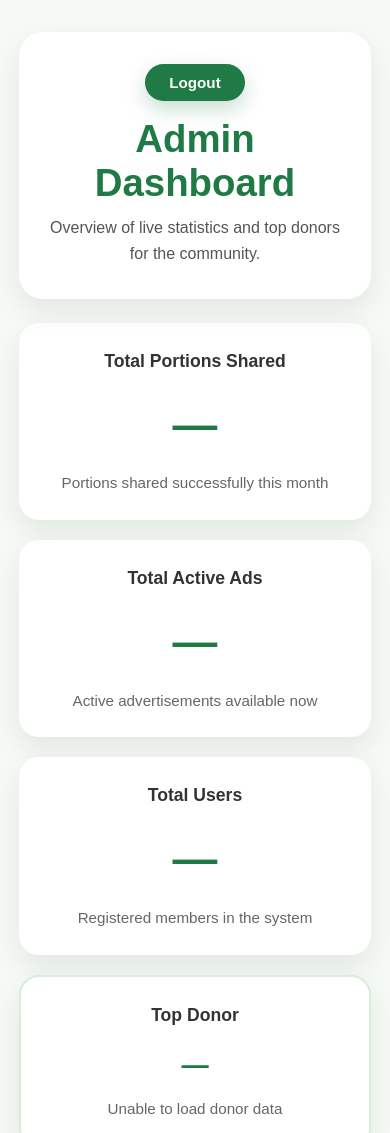
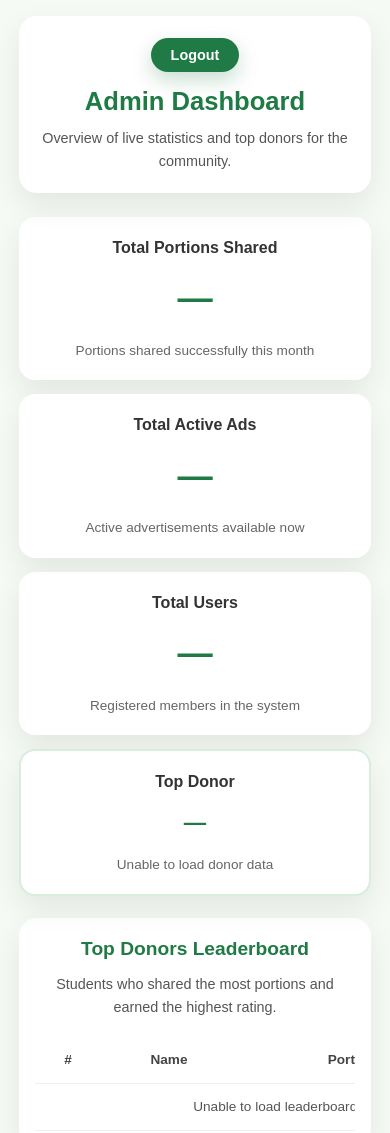
Before and after one commit to avrapavlos/UniBite, a website: page unibite/public/pages/admin/dashboard.html in a window 390 px wide. Shown: the top 1133 px of the page. Drawn offline with Linux system fonts and the light colour scheme; no server answers; sample sign-in values are in the browser's storage.

Commit message:
Change to css

```diff
--- a/unibite/public/css/dashboards/admin.css
+++ b/unibite/public/css/dashboards/admin.css
@@ -19,6 +19,7 @@
     margin: 0;
     font-size: 2.4rem;
     color: #1f7a45;
+    line-height: 1.2;
 }
 
 .admin-header p {
@@ -42,6 +43,7 @@
     cursor: pointer;
     box-shadow: 0 8px 20px rgba(31, 122, 69, 0.25);
     transition: background 0.2s ease, transform 0.2s ease;
+    white-space: nowrap;
 }
 
 .admin-logout-btn:hover {
@@ -95,6 +97,7 @@
     color: #1f7a45;
     font-size: 1.7rem;
     font-weight: bold;
+    word-break: break-word;
 }
 
 .admin-section {
@@ -123,11 +126,13 @@
 
 .leaderboard-card {
     overflow-x: auto;
+    -webkit-overflow-scrolling: touch;
 }
 
 .leaderboard-table {
     width: 100%;
     border-collapse: collapse;
+    min-width: 480px;
 }
 
 .leaderboard-table th,
@@ -135,6 +140,7 @@
     padding: 16px 18px;
     text-align: center;
     border-bottom: 1px solid #eee;
+    white-space: nowrap;
 }
 
 .leaderboard-table th {
@@ -150,14 +156,129 @@
     color: #555;
 }
 
-@media(max-width: 860px) {
+/* ===== Tablet ===== */
+@media (max-width: 1024px) {
+    .admin-dashboard-page {
+        width: min(900px, 95%);
+        margin: 24px auto;
+    }
+
     .admin-summary-grid {
-        grid-template-columns: 1fr;
+        grid-template-columns: repeat(2, minmax(160px, 1fr));
+        gap: 16px;
+    }
+
+    .admin-header {
+        padding: 28px 24px;
+    }
+
+    .admin-header h1 {
+        font-size: 2.1rem;
+    }
+
+    .admin-stat {
+        font-size: 2.4rem;
+    }
+
+    .admin-section {
+        padding: 20px;
+    }
+
+    .leaderboard-table th,
+    .leaderboard-table td {
+        padding: 14px 12px;
+        font-size: 0.95rem;
+    }
+}
+
+/* ===== Phone ===== */
+@media (max-width: 600px) {
+    .admin-dashboard-page {
+        width: 94%;
+        margin: 16px auto;
+    }
+
+    .admin-header {
+        padding: 22px 18px 20px;
+        border-radius: 18px;
     }
 
     .admin-logout-btn {
         position: static;
         display: inline-block;
-        margin-bottom: 16px;
+        margin-bottom: 14px;
+        padding: 9px 20px;
+        font-size: 0.9rem;
+    }
+
+    .admin-header h1 {
+        font-size: 1.6rem;
+    }
+
+    .admin-header p {
+        font-size: 0.9rem;
+    }
+
+    .admin-summary-grid {
+        grid-template-columns: 1fr;
+        gap: 14px;
+        margin-bottom: 22px;
+    }
+
+    .admin-summary-card {
+        padding: 18px;
+        border-radius: 16px;
+    }
+
+    .admin-summary-card h2 {
+        font-size: 1rem;
+        margin-bottom: 10px;
+    }
+
+    .admin-stat {
+        font-size: 2.2rem;
+    }
+
+    .admin-summary-card span {
+        font-size: 0.85rem;
+    }
+
+    .admin-highlight-value {
+        font-size: 1.4rem;
+    }
+
+    .admin-section {
+        padding: 16px;
+        border-radius: 18px;
+        margin-bottom: 20px;
+    }
+
+    .section-header h2 {
+        font-size: 1.2rem;
+    }
+
+    .section-header p {
+        font-size: 0.9rem;
+    }
+
+    .leaderboard-table th,
+    .leaderboard-table td {
+        padding: 12px 10px;
+        font-size: 0.85rem;
     }
 }
+
+/* ===== Small phone ===== */
+@media (max-width: 380px) {
+    .admin-header h1 {
+        font-size: 1.4rem;
+    }
+
+    .admin-stat {
+        font-size: 1.9rem;
+    }
+
+    .admin-logout-btn {
+        width: 100%;
+    }
+}
```
